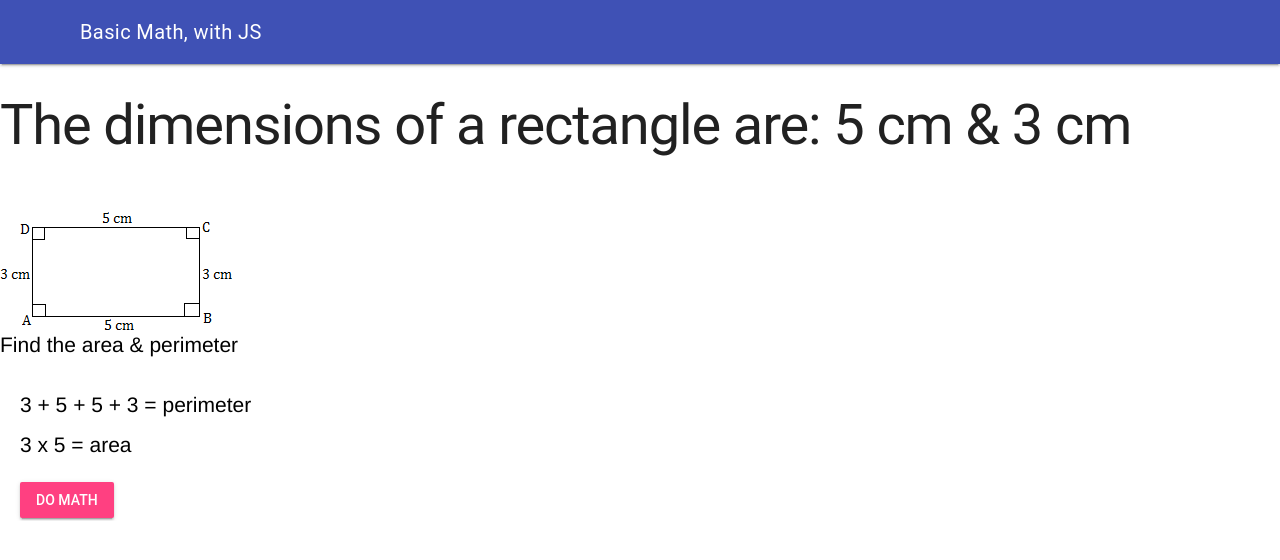
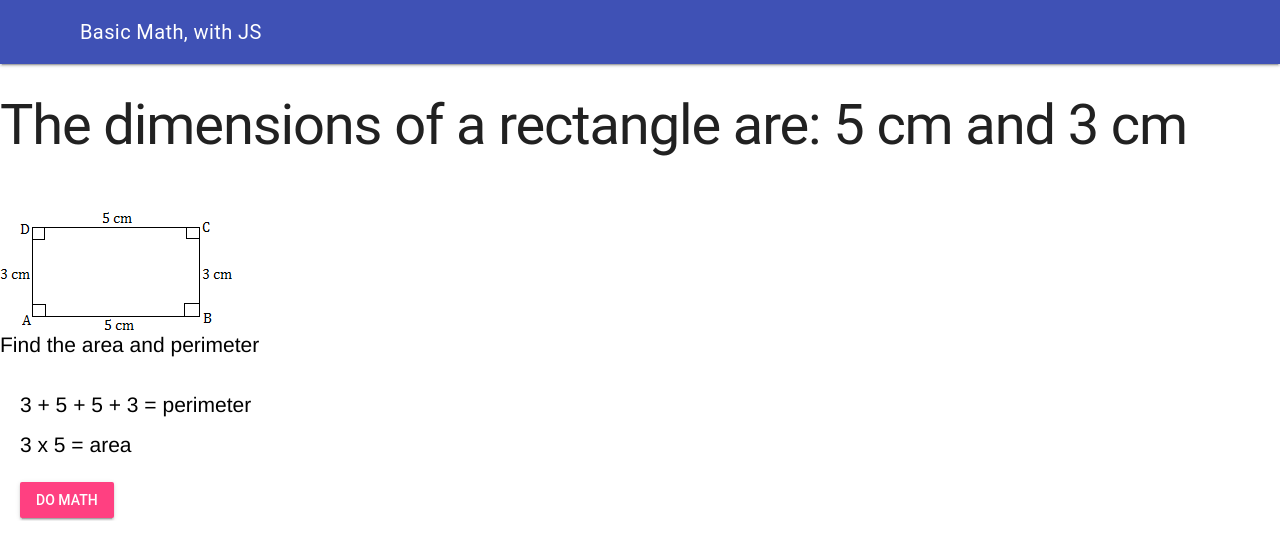
Before and after one commit to Batuhan-Durhan/Unit2-02-HTML, a plain HTML site: page index.html in a window 1280 px wide. Drawn offline with nearby package versions, Linux system fonts and the light colour scheme.

Commit message:
index.html

```diff
--- a/index.html
+++ b/index.html
@@ -31,9 +31,9 @@
           <span class = "mdl-layout-title">Basic Math, with JS</span>
         </div>
       </header>
-      <h1>The dimensions of a rectangle are: 5 cm & 3 cm</h1>
-      <h2> <img src="./images/rectangle.png" alt="style"</h2>
-      <p> Find the area & perimeter</p>
+      <h1>The dimensions of a rectangle are: 5 cm and 3 cm</h1>
+      <h2><img src="./images/rectangle.png" alt="style"</h2>
+      <p> Find the area and perimeter</p>
       <main class = "mdl-layout__content">
         <!-- basic text -->
         <div id="add-math">
```
